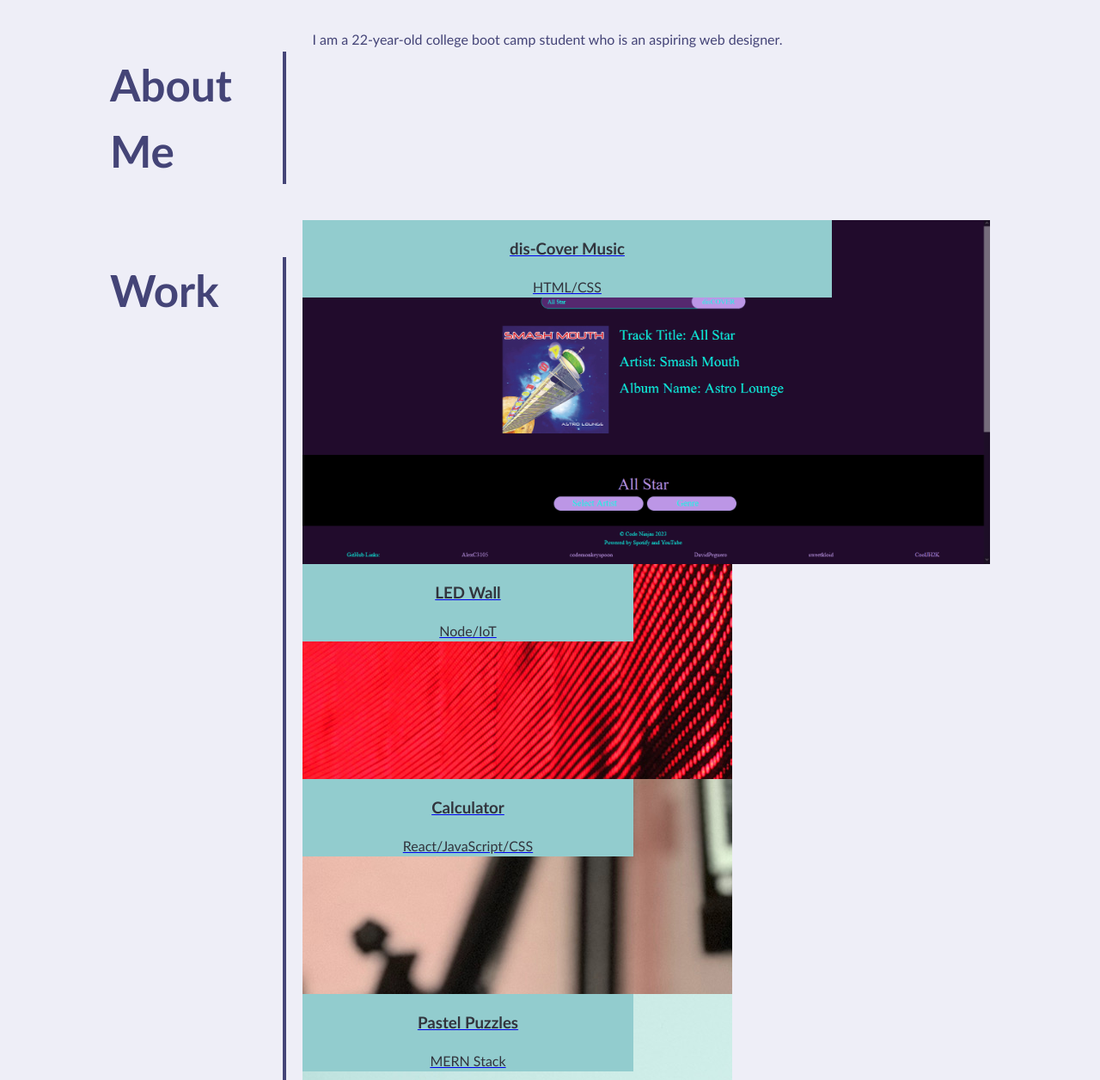
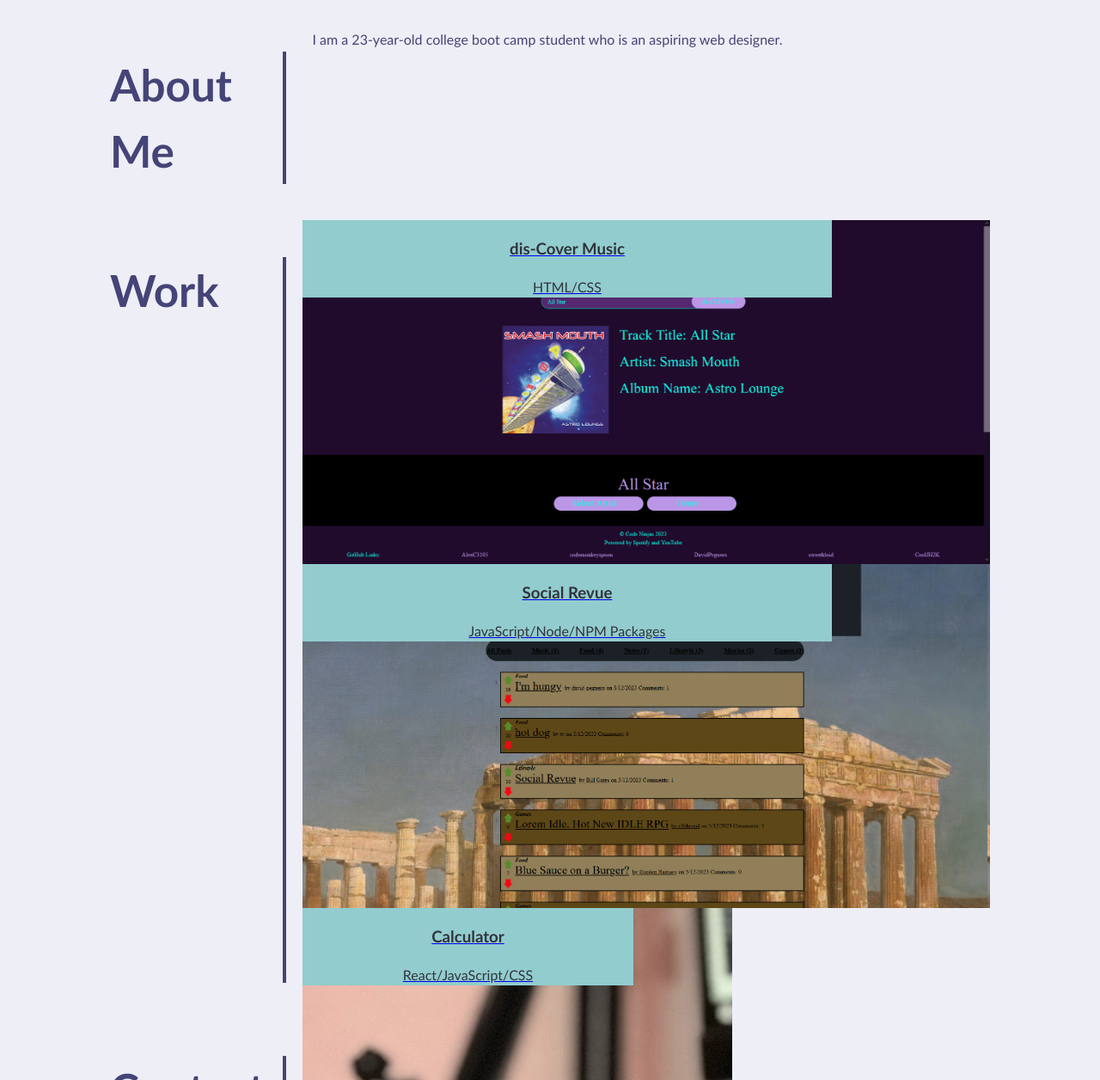
Before and after one commit to CoolJH2K/my-portfolio, a plain HTML site: page index.html in a window 1280 px wide. Shown: the part 333-1589 px from the top of the page at 86% size. Drawn offline with Linux system fonts and the light colour scheme.

Commit message:
Replaced a placeholder screenshot with a screenshot of the Social Revue website. Also updated my current age.

```diff
--- a/assets/css/style.css
+++ b/assets/css/style.css
@@ -146,9 +146,8 @@ section div a div {
 }
 
 /* Stylizes the dis-Cover Music image in the Work section */
-.dis-cover-music {
+.dis-cover-music, .social-revue {
     background-size: contain;
-    background-image: url("../images/dis-cover-music-screenshot.png");
     display: flex;
     flex-direction: row;
     flex-wrap: wrap;
@@ -157,9 +156,13 @@ section div a div {
     width: 800px;
 }
 
+.dis-cover-music {
+    background-image: url("../images/dis-cover-music-screenshot.png");
+}
+
 /* Adds images to their corresponding areas */
-.led-wall {
-    background-image: url("../images/02-portfolio-1.jpg");
+.social-revue {
+    background-image: url("../images/social-revue-screenshot.png");
 }
 
 .react-calc {
--- a/index.html
+++ b/index.html
@@ -40,7 +40,7 @@
             <section id="about-me" class="page-section">
                 <h2>About Me</h2>
                 <div>
-                    <p>I am a 22-year-old college boot camp student who is an aspiring web designer.</p>
+                    <p>I am a 23-year-old college boot camp student who is an aspiring web designer.</p>
                 </div>
             </section>
             <!--Sets up the "Work" section-->
@@ -53,10 +53,10 @@
                             <span>HTML/CSS</span>
                         </div>
                     </a>
-                    <a href="#" class="flex-item led-wall">
+                    <a href="#" class="flex-item social-revue">
                         <div>
-                            <h3>LED Wall</h3>
-                            <span>Node/IoT</span>
+                            <h3>Social Revue</h3>
+                            <span>JavaScript/Node/NPM Packages</span>
                         </div>
                     </a>
                     <a href="#" class="flex-item react-calc">
```
